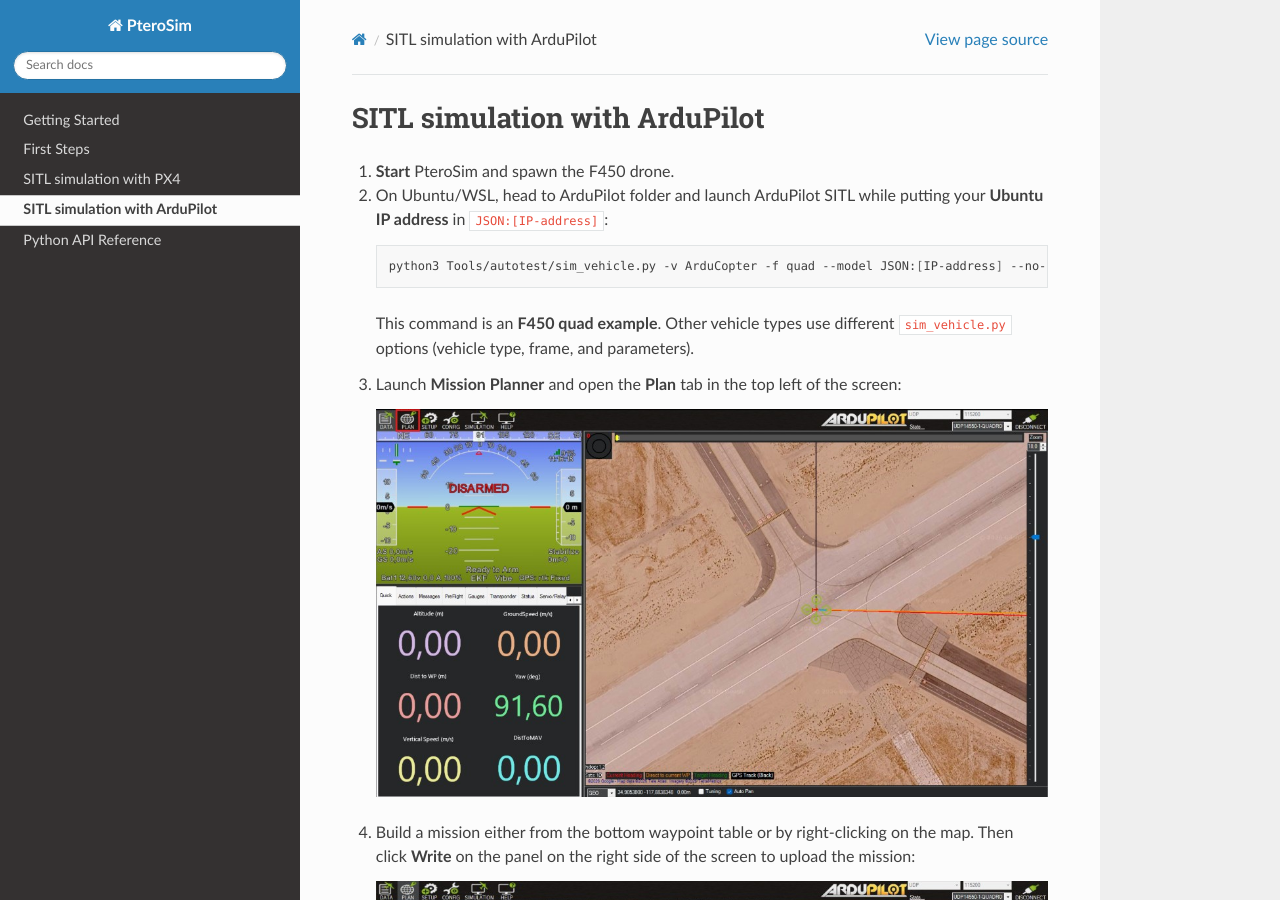
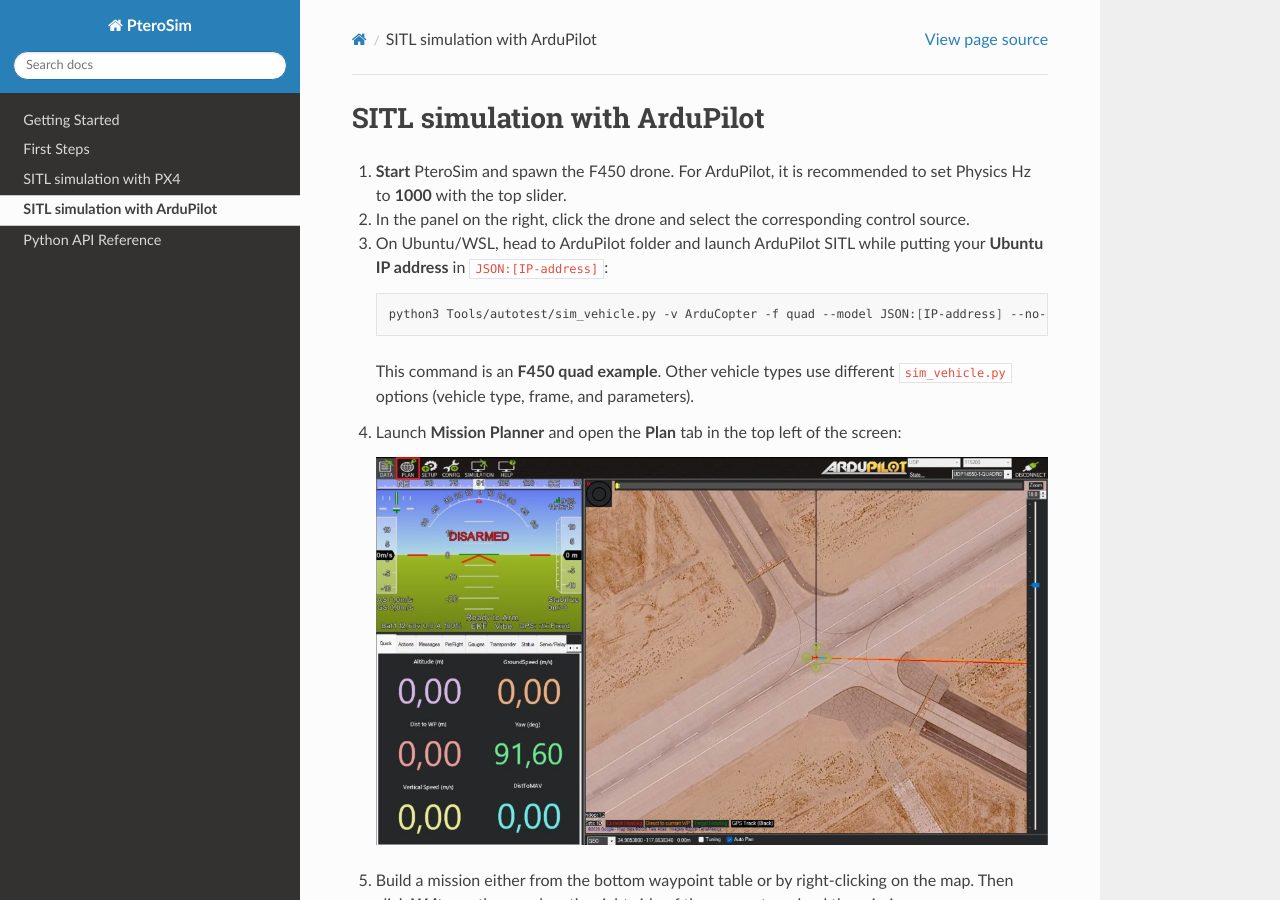
Before and after one commit to AlexanderRex/PteroSimDocs, a Sphinx documentation site: the page built from docs/source/sitl_simulation_ardupilot.rst, in a window 1280 px wide and 900 px high. Built offline with Sphinx 7.4.7 and the Read the Docs theme 3.1.0, drawn with Linux system fonts in a browser that asks for light colours.

```diff
--- a/docs/source/first_steps.rst
+++ b/docs/source/first_steps.rst
@@ -16,7 +16,7 @@ Simulation controls
 
 * Use Start/Pause and Stop buttons to control the simulation state.
 * Use Time Scale, Physics Hz, Weather, Wind kts and Dir windows to control phyiscal atributes of the simulation.
-
+* Panel to the right lists all existing aircraft and payloads and can be used to change control sources for aircraft; it is open by default.
 
 Aircraft grid
 -------------
--- a/docs/source/sitl_simulation_ardupilot.rst
+++ b/docs/source/sitl_simulation_ardupilot.rst
@@ -2,8 +2,11 @@ SITL simulation with ArduPilot
 ==============================
 
 1. **Start** PteroSim and spawn the F450 drone.
+   For ArduPilot, it is recommended to set Physics Hz to **1000** with the top slider.
 
-2. On Ubuntu/WSL, head to ArduPilot folder and launch ArduPilot SITL while putting your **Ubuntu IP address** in ``JSON:[IP-address]``:
+2. In the panel on the right, click the drone and select the corresponding control source.
+
+3. On Ubuntu/WSL, head to ArduPilot folder and launch ArduPilot SITL while putting your **Ubuntu IP address** in ``JSON:[IP-address]``:
 
    .. code-block:: bash
 
```
Also changed, not shown: other parts of docs/source/sitl_simulation_ardupilot.rst (+3 -3 lines), docs/source/sitl_simulation_px4.rst (+9 -7 lines).
